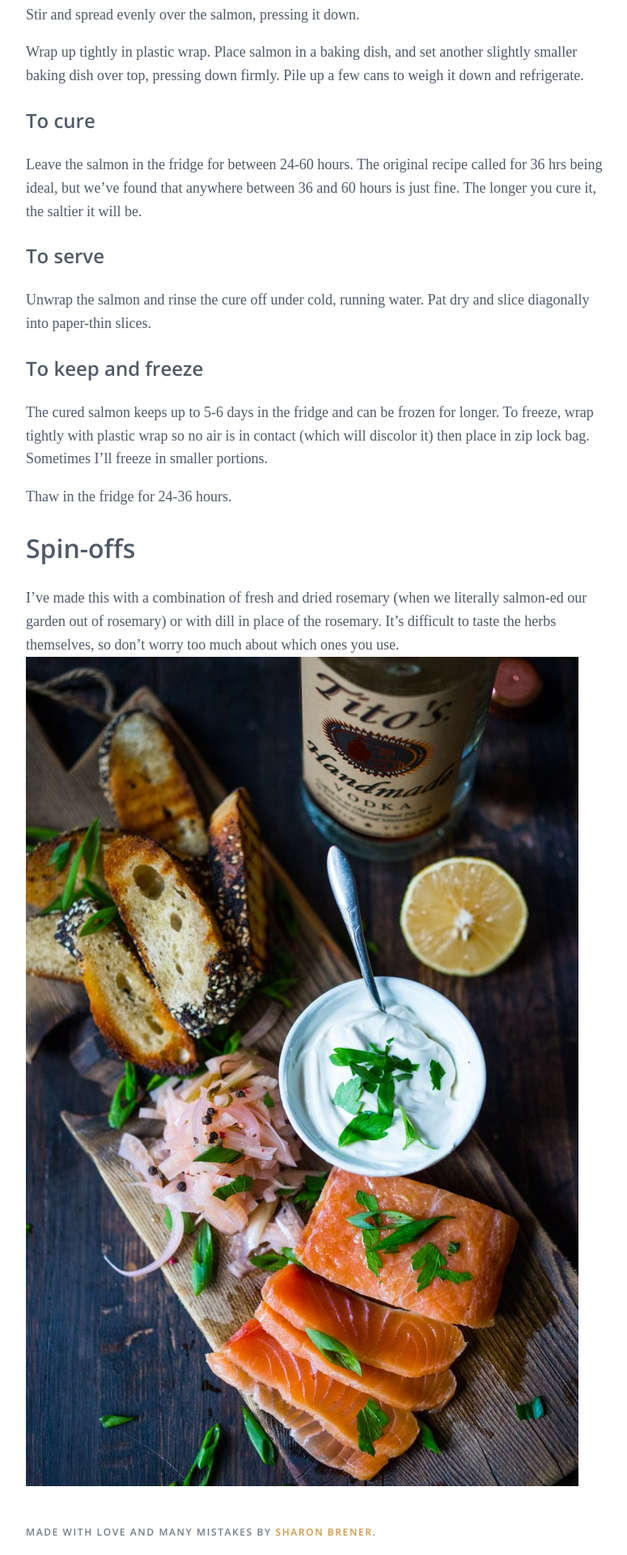
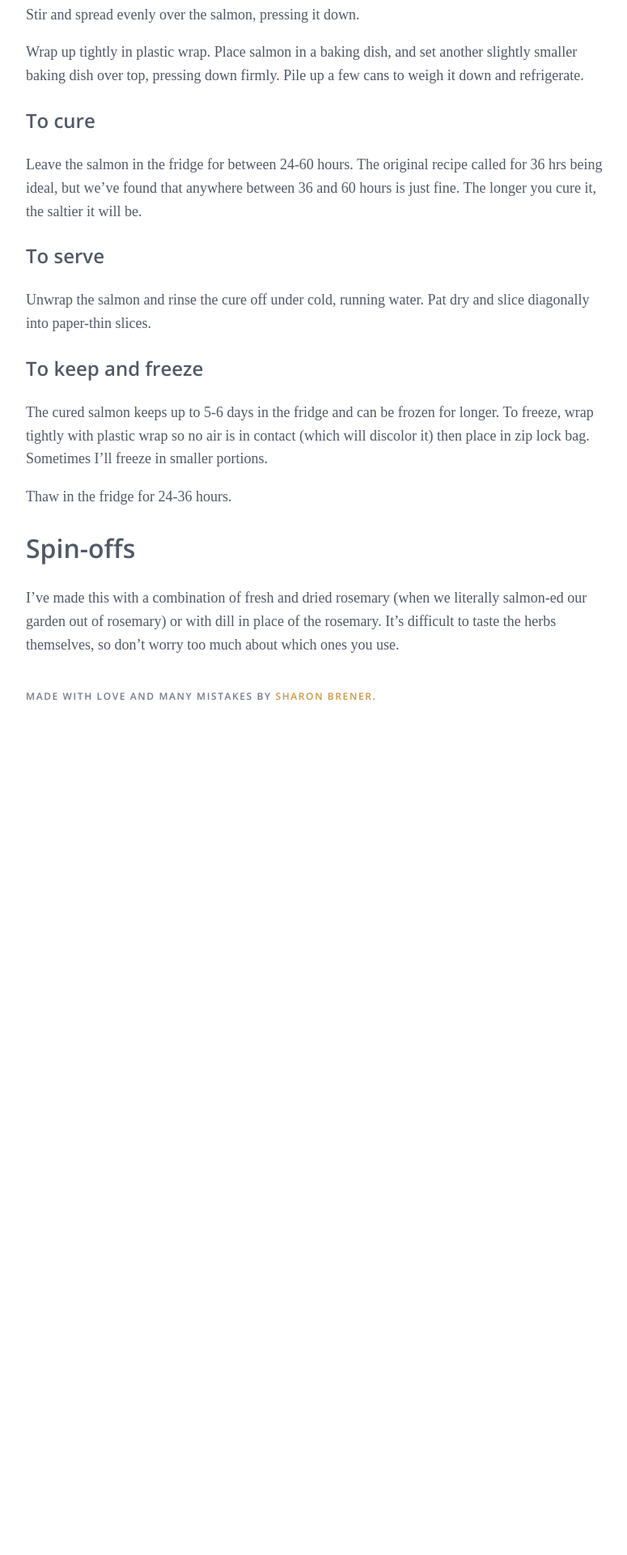
Before and after one commit to scottgallant/recipe-collection, a Jekyll site: the page built from _posts/2017-01-07-salt-cured-salmon-with-vodka-juniper-rosemary-and-lemon-zest.md, in a window 1280 px wide. Shown: the part 1888-3808 px from the top of the page at 81% size, without its empty margins (248-1023 px from the left). Built offline with Jekyll 4.4.1, drawn with Linux system fonts in a browser that asks for light colours; after the commit the page ends 2776 px from its top, so only the background shows below that.

Commit message:
Update from Forestry.io - 2017-01-07-salt-cured-salmon-with-vodka-juniper-rosemary-and-lemon-zest.md

```diff
--- a/_posts/2017-01-07-salt-cured-salmon-with-vodka-juniper-rosemary-and-lemon-zest.md
+++ b/_posts/2017-01-07-salt-cured-salmon-with-vodka-juniper-rosemary-and-lemon-zest.md
@@ -41,8 +41,7 @@ ingredients: |-
 ---
 ### To prep
 
-Place salmon skin side down on a plastic lined sheet pan. Pat dry.
-Crush juniper berries and peppercorns (a course grind is fine)
+Place salmon skin side down on a plastic lined sheet pan. Pat dry. Crush juniper berries and peppercorns (a course grind is fine)
 
 Place in a small bowl and add salt, sugar, lemon zest, chopped rosemary (or other herbs). Stir to combine. Add a scant ¼ cup of vodka, just enough to moisten the salt mixture.
 
@@ -66,4 +65,4 @@ Thaw in the fridge for 24-36 hours.
 
 ## Spin-offs
 
-I've made this with a combination of fresh and dried rosemary (when we literally salmon-ed our garden out of rosemary) or with dill in place of the rosemary. It's difficult to taste the herbs themselves, so don't worry too much about which ones you use. ![]({{ site.baseurl }}/assets/salt-cured-salmon-1.jpg)
+I've made this with a combination of fresh and dried rosemary (when we literally salmon-ed our garden out of rosemary) or with dill in place of the rosemary. It's difficult to taste the herbs themselves, so don't worry too much about which ones you use.
```
